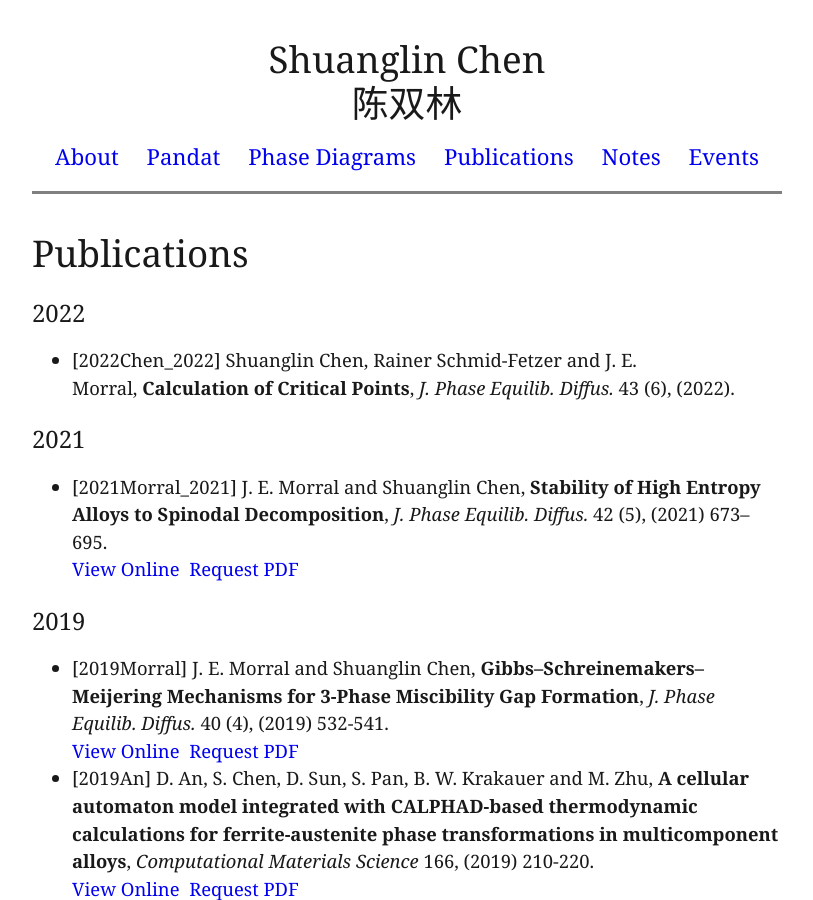
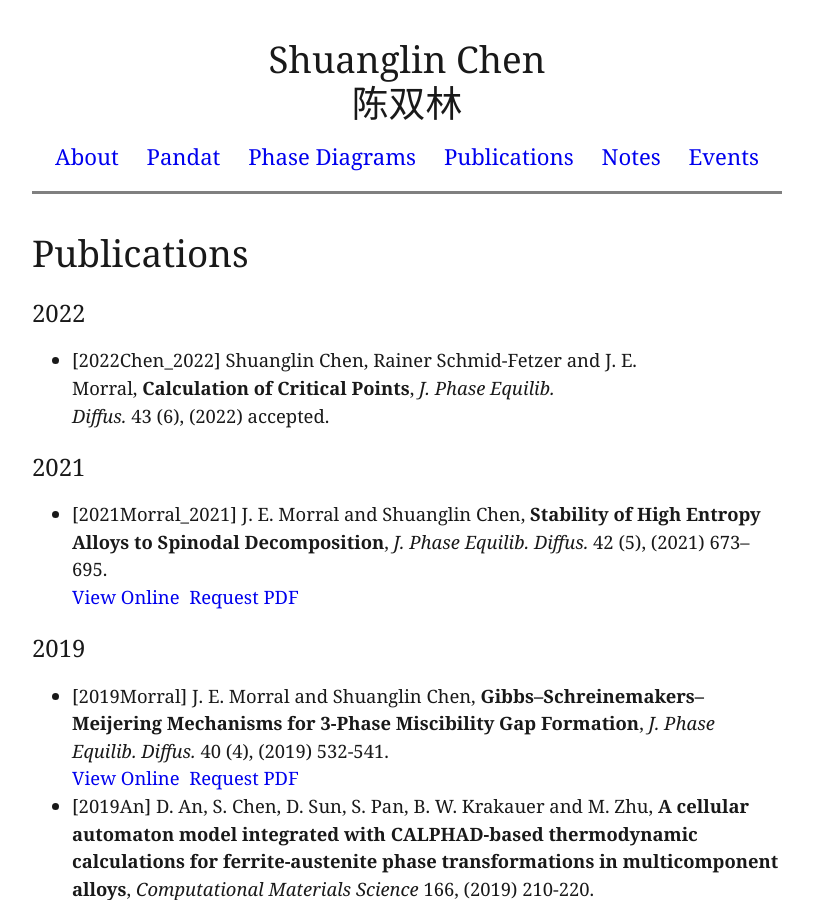
Before and after one commit to shuanglinchen/shuanglinchen.github.io, a Jekyll site: the page built from publications.html, in a window 1280 px wide and 900 px high. Shown: the whole window, without its empty margins (233-1046 px from the left). Built offline with Jekyll 4.4.1, drawn with Linux system fonts in a browser that asks for light colours.

Commit message:
change 1

```diff
--- a/_data/publications.yml
+++ b/_data/publications.yml
@@ -6,7 +6,7 @@
   volume: 43
   issue: 6
   year: 2022
-  pages:
+  pages: accepted
   link:
   pdfLink: no
 
```
